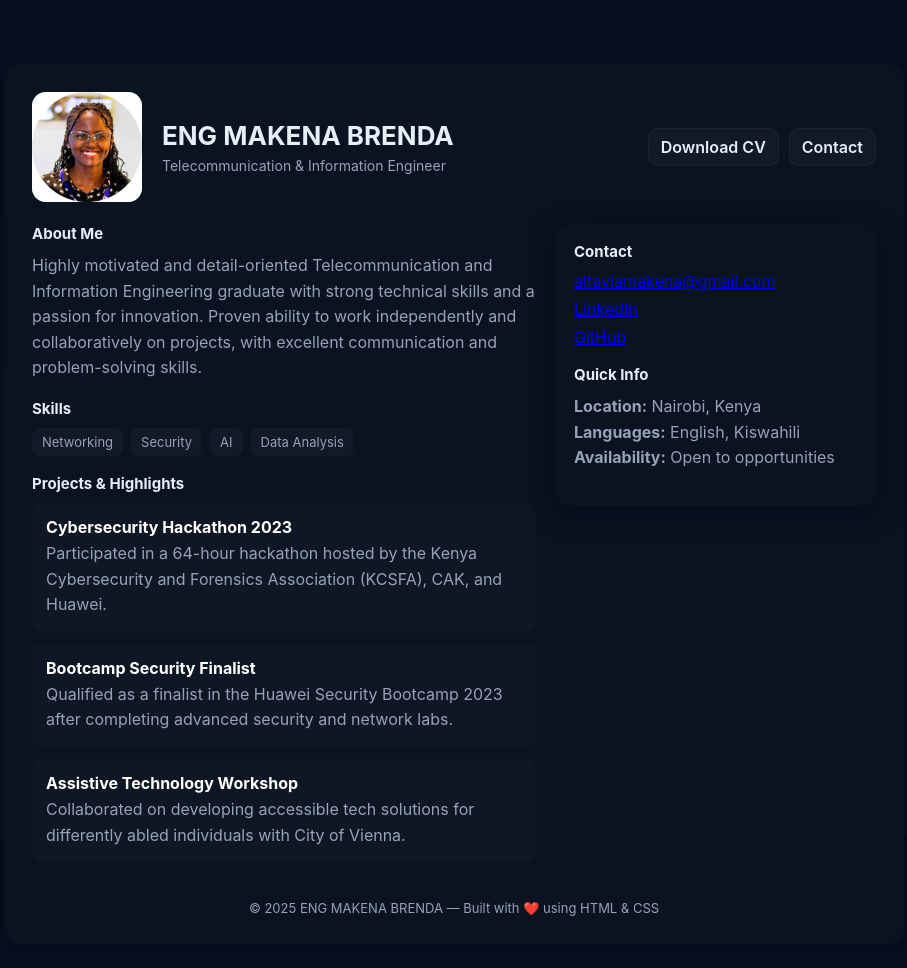
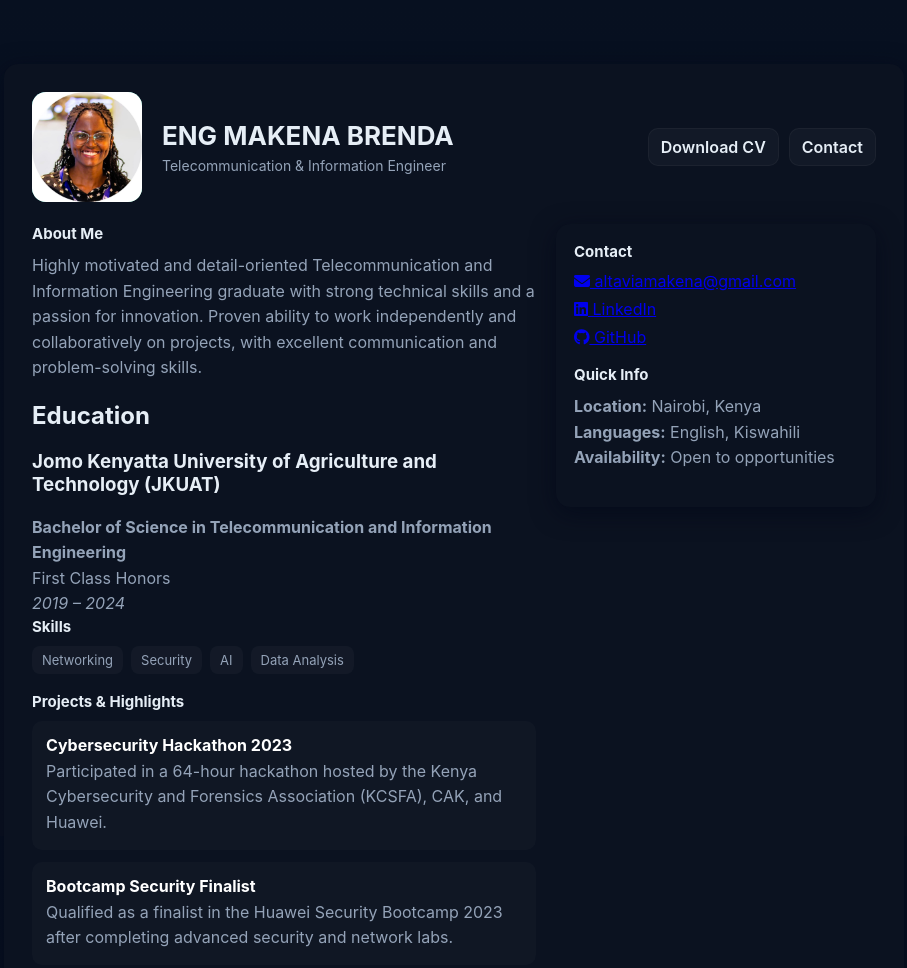
Before and after one commit to altaviaBrenda/altaviaBrenda.github.io, a plain HTML site: page index.html in a window 1280 px wide. Shown: the top 968 px of the page, without its empty margins (186-1093 px from the left). Drawn offline with Linux system fonts and the light colour scheme.

Commit message:
Add education section to index.html
Added education section with details about the degree and university attended.

```diff
--- a/index.html
+++ b/index.html
@@ -2,6 +2,7 @@
 <html lang="en">
 <head>
   <meta charset="utf-8" />
+  <link rel="stylesheet" href="https://cdnjs.cloudflare.com/ajax/libs/font-awesome/6.5.0/css/all.min.css">
   <meta name="viewport" content="width=device-width, initial-scale=1" />
   <title>ENG MAKENA BRENDA — Portfolio</title>
   <style>
@@ -55,6 +56,15 @@
             <h3>About Me</h3>
             <p>Highly motivated and detail-oriented Telecommunication and Information Engineering graduate with strong technical skills and a passion for innovation. Proven ability to work independently and collaboratively on projects, with excellent communication and problem-solving skills.</p>
           </div>
+          <section id="education">
+  <h2>Education</h2>
+  <div class="education-item">
+    <h3>Jomo Kenyatta University of Agriculture and Technology (JKUAT)</h3>
+    <p><strong>Bachelor of Science in Telecommunication and Information Engineering</strong></p>
+    <p>First Class Honors</p>
+    <p><em>2019 – 2024</em></p>
+  </div>
+</section>
           <div class="section">
             <h3>Skills</h3>
             <div class="skills">
@@ -77,11 +87,12 @@
           <div class="card">
             <div class="section">
               <h3 id="contact">Contact</h3>
-              <div class="contact-list">
-                <a href="mailto:altaviamakena@gmail.com">altaviamakena@gmail.com</a>
-                <a href="https://www.linkedin.com/in/altavia-m-82a900273" target="_blank">LinkedIn</a>
-                <a href="https://github.com/altaviamakena" target="_blank">GitHub</a>
-              </div>
+            <div class="contact-list">
+    <a href="mailto:altaviamakena@gmail.com"><i class="fa-solid fa-envelope"></i> altaviamakena@gmail.com</a>
+    <a href="https://www.linkedin.com/in/altavia-m-82a900273" target="_blank"><i class="fa-brands fa-linkedin"></i> LinkedIn</a>
+    <a href="https://github.com/altaviaBrenda" target="_blank"><i class="fa-brands fa-github"></i> GitHub</a>
+</div>
+
             </div>
             <div class="section">
               <h3>Quick Info</h3>
@@ -92,7 +103,7 @@
           </div>
         </aside>
       </main>
-      <footer>© <span id="year"></span> ENG MAKENA BRENDA — Built with ❤️ using HTML & CSS</footer>
+      <footer>© <span id="year"></span> ENG MAKENA BRENDA</footer>
     </div>
   </div>
   <script>document.getElementById('year').textContent = new Date().getFullYear();</script>
```
